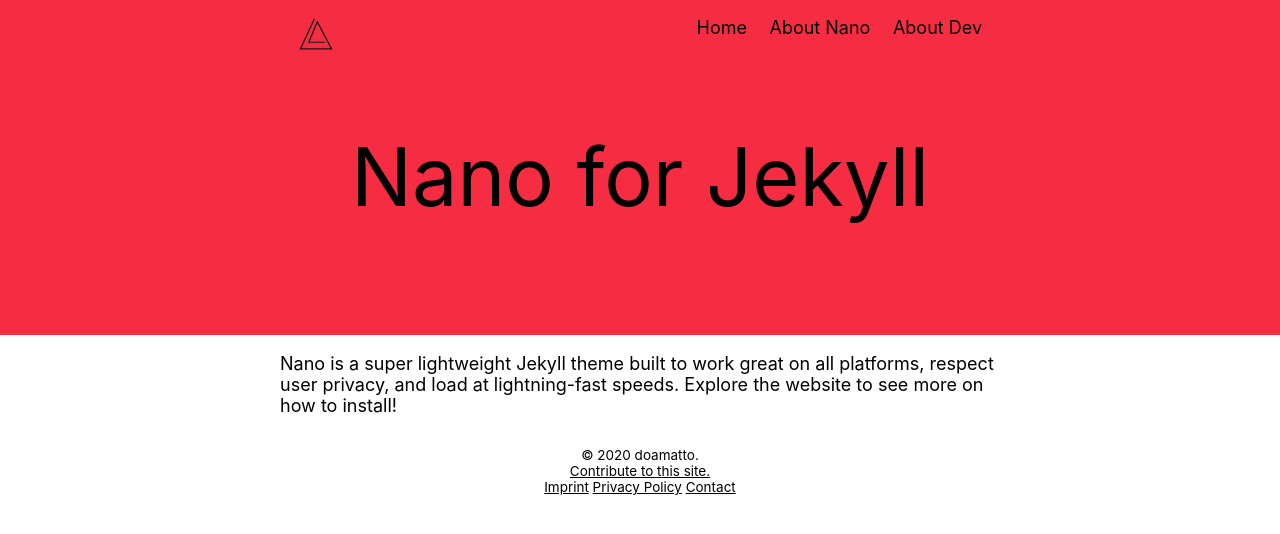
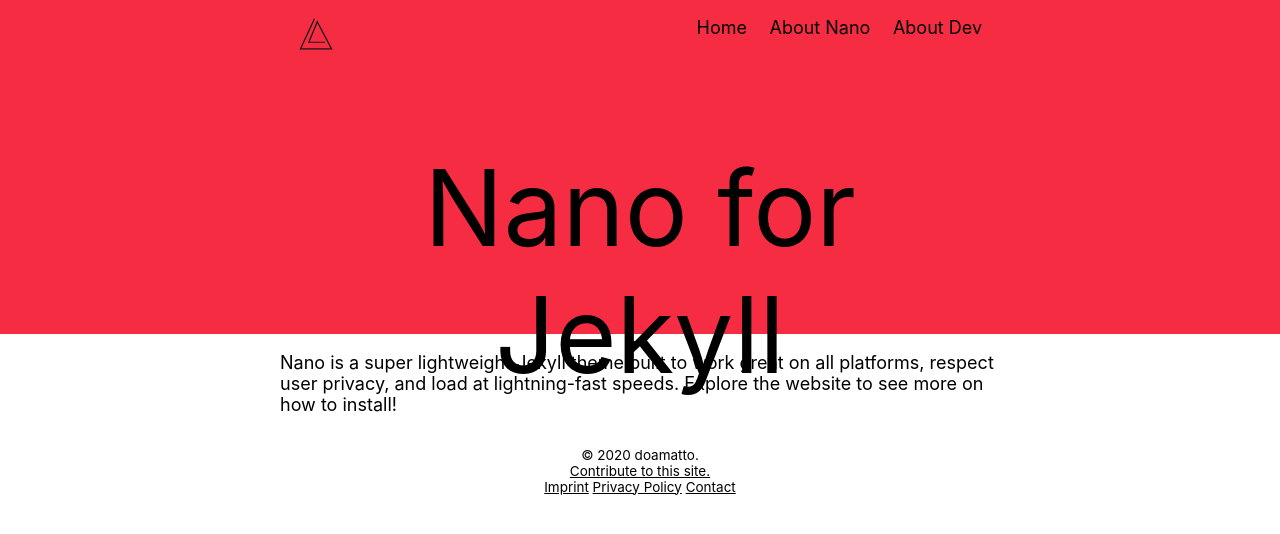
Before and after one commit to fossabot/nano, a Jekyll site: the page built from index.md, in a window 1280 px wide. Shown: the top 534 px of the page. Built offline with Jekyll 4.4.1, drawn with Linux system fonts in a browser that asks for light colours; some web fonts are replaced.

Commit message:
Work on font size for header to improve mobile usage (broken)

```diff
--- a/_sass/_theme.scss
+++ b/_sass/_theme.scss
@@ -40,11 +40,12 @@
     color: $headerTextColour;
     width: 100%;
     padding-bottom: 2em;
+    max-height: 300px;
 }
 
 .header h1 {
     font-weight: $font-regular;
-    font-size: 4.5em;
+    font-size: calc(4vw + 4vh + 2vmin);
 }
 
 // Site Navigation
@@ -123,3 +124,4 @@ body {
 a { transition: color 500ms; }
 hr { color: $breakColour; }
 .bold { font-weight: $font-bold; }
+html, body { height: 100%; width: 100%; }
```
